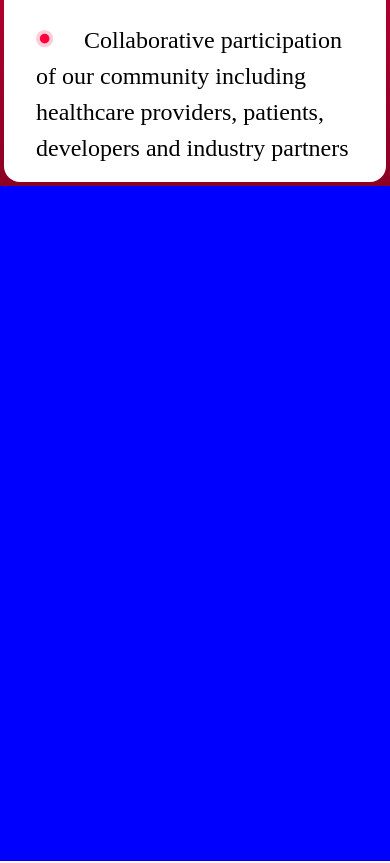
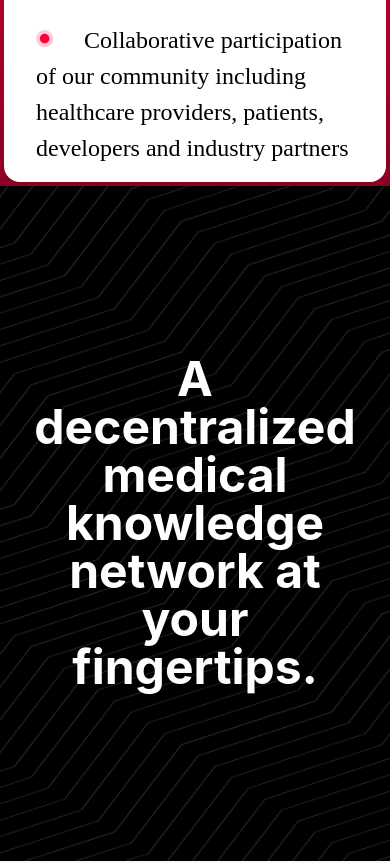
Before and after one commit to MedDAO-xyz/Website, a Next.js app: page / in a window 390 px wide. Shown: the part 1920-2783 px from the top of the page. Built offline with nearby package versions, Linux system fonts and the light colour scheme.

Commit message:
FEAT (TextScroll/MobileView) : adds correct styles and content for MobileView

```diff
--- a/package.json
+++ b/package.json
@@ -16,7 +16,8 @@
     "next": "12.1.5",
     "react": "18.0.0",
     "react-awesome-reveal": "^4.0.0-beta.2",
-    "react-dom": "18.0.0"
+    "react-dom": "18.0.0",
+    "ulid": "^2.3.0"
   },
   "devDependencies": {
     "@types/node": "17.0.25",
--- a/src/components/TextScroll/MobileView.tsx
+++ b/src/components/TextScroll/MobileView.tsx
@@ -1,23 +1,34 @@
-import { Box, Flex, Image, Heading } from "@chakra-ui/react";
-import Logo from "../Logo";
+import { Flex, Grid, GridItem, Heading, VStack } from "@chakra-ui/react";
+import { ulid } from "ulid";
+import { BgImage } from "./BgImage";
 
 export const MobileView = () => (
-  <Box bg="blue" h='80vh'>
-    {/* <Flex w="100%" bg="black" justifyContent="center" alignItems="center">
-      <Image
-        src="./AngleBackground.png"
-        maxH="80vh"
-        minW="100%"
-        h="100%"
-        objectFit="cover"
-        zIndex={2}
-      />
-      <Flex maxW="1500px">
-        <Heading as="h2" color="white">
-          Big Test
+  <Grid
+    h="80vh"
+    w="100vw"
+    alignItems="center"
+    justifyContent="center"
+    bg="black"
+    gridTemplateColumns="1fr"
+    gridTemplateRows="1fr"
+    templateAreas={`"main"`}
+    overflow="hidden"
+  >
+    <GridItem area={"main"} w="100%">
+      <BgImage />
+    </GridItem>
+    <GridItem area={"main"} w="100%" zIndex={1}>
+      <Flex w="100%" px="3rem">
+        <Heading
+          key={ulid()}
+          as="h2"
+          size="3xl"
+          color="white"
+          textAlign="center"
+        >
+          A decentralized medical knowledge network at your fingertips.
         </Heading>
-        <Logo />
       </Flex>
-    </Flex> */}
-  </Box>
+    </GridItem>
+  </Grid>
 );
```
Also changed, not shown: 1 other file (tests, documents, lock files or other folders).
